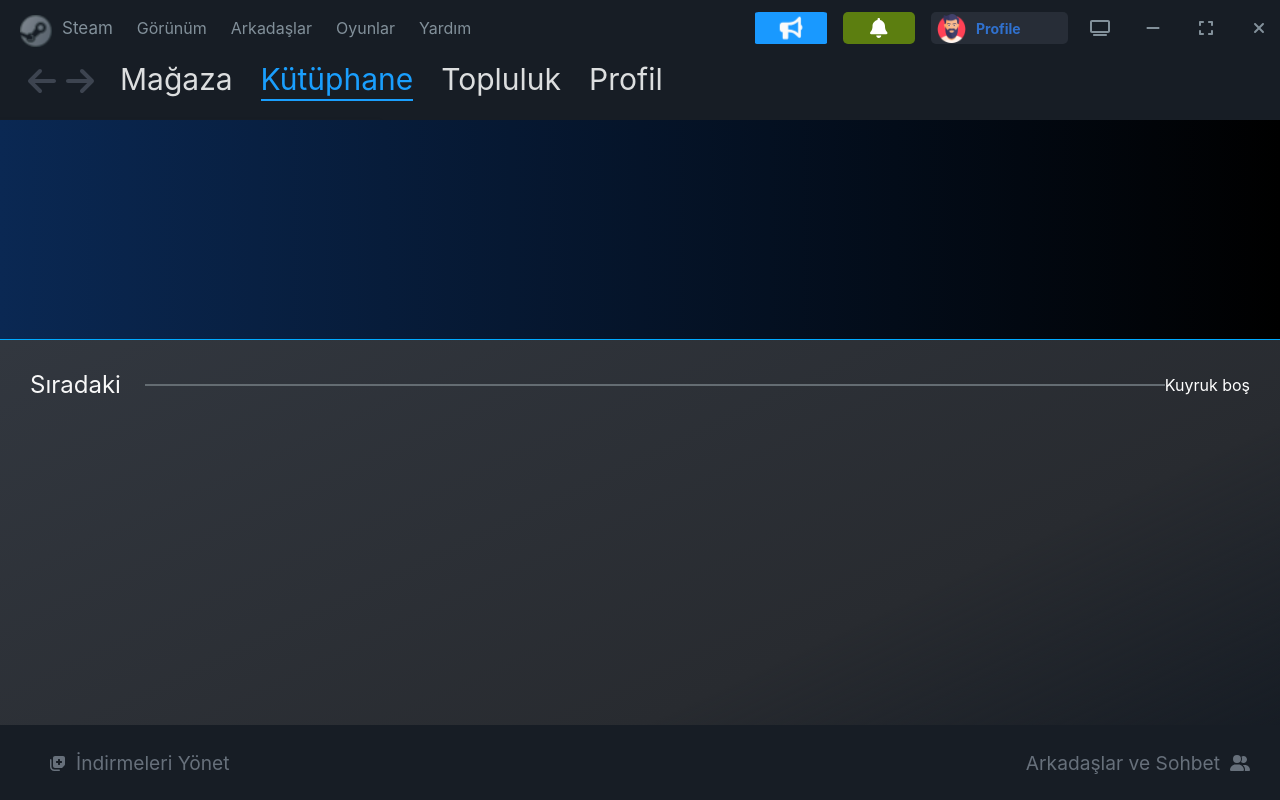
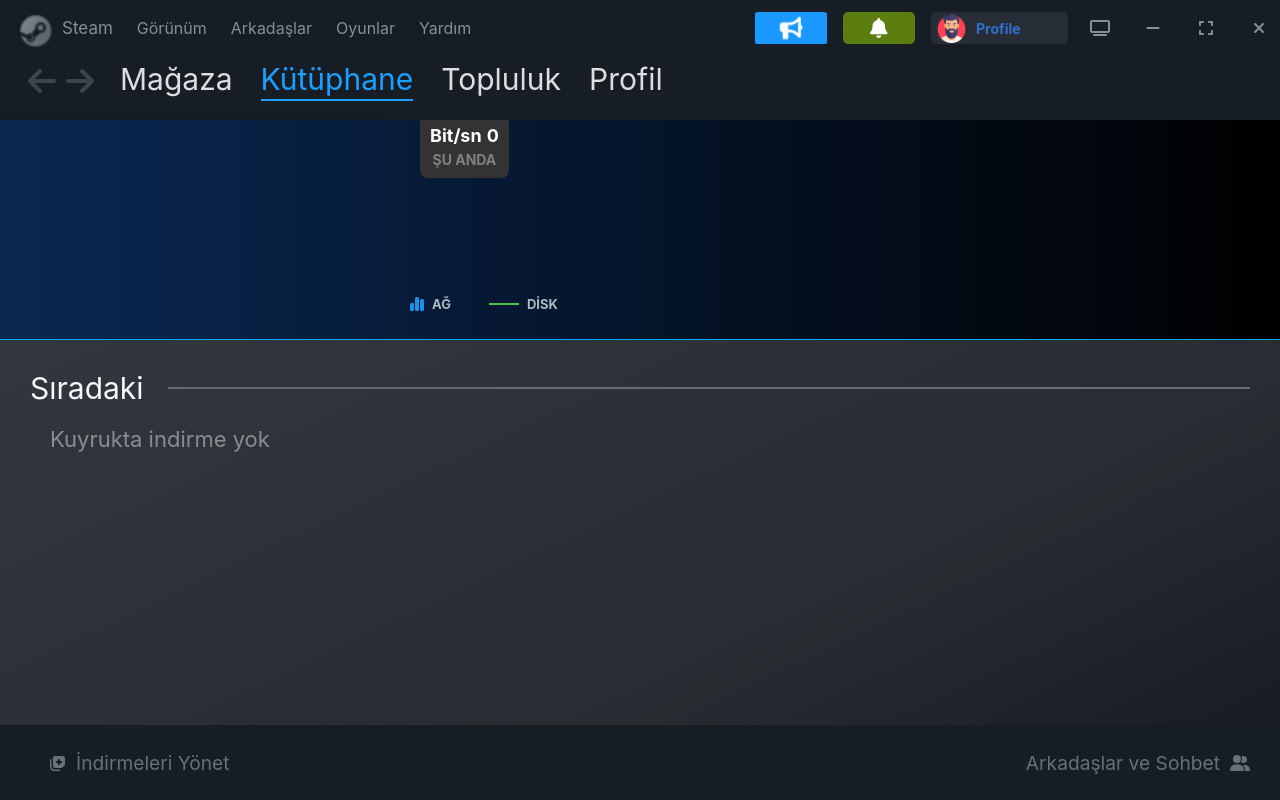
Before and after one commit to Kocayilmaz/SteamClone, a React (Create React App) app: page /downloads in a window 1280 px wide. Built offline with nearby package versions, Linux system fonts and the light colour scheme; data requests are answered from the project's data file; grey boxes are pictures that could not be loaded.

Commit message:
add: bit rate slice

```diff
--- a/src/Components/DownloadsPage.js
+++ b/src/Components/DownloadsPage.js
@@ -1,5 +1,4 @@
-import React from "react";
-import "../ScssComponents/DownloadsPage.scss";
+import React, { useEffect } from "react";
 import { useSelector, useDispatch } from "react-redux";
 import { FontAwesomeIcon } from "@fortawesome/react-fontawesome";
 import {
@@ -7,12 +6,19 @@
   faPause,
   faPlay,
   faTimes,
+  faChartSimple,
 } from "@fortawesome/free-solid-svg-icons";
 import {
   toggleDownload,
   resetDownload,
-  setCurrentDownload,
+  completeDownload,
 } from "../Redux/downloadSlice";
+import {
+  startBitRateUpdate,
+  stopBitRateUpdate,
+  resetBitRateOnDownloadComplete,
+} from "../Redux/bitRateSlice";
+import "../ScssComponents/DownloadsPage.scss";
 
 const DownloadsPage = () => {
   const dispatch = useDispatch();
@@ -28,6 +34,7 @@
     (state) => state.download.currentDownload
   );
   const downloadQueue = useSelector((state) => state.download.downloadQueue);
+  const bitRate = useSelector((state) => state.bitRate.value);
 
   const totalDownloadTime = 14;
   const gameSizeInGB = gameDetailPageSelectedGame?.size / 1024;
@@ -43,14 +50,29 @@
     return `${String(mins).padStart(2, "0")}:${String(secs).padStart(2, "0")}`;
   };
 
+  useEffect(() => {
+    if (currentDownload) {
+      if (!isPaused) {
+        const stopBitRateUpdateFunc = dispatch(startBitRateUpdate());
+        return () => stopBitRateUpdateFunc();
+      } else {
+        dispatch(stopBitRateUpdate()); // Stop bit rate updates if paused
+      }
+    }
+  }, [currentDownload, isPaused, dispatch]);
+
+  useEffect(() => {
+    if (downloadProgress === 100) {
+      dispatch(completeDownload());
+      dispatch(resetBitRateOnDownloadComplete()); // Reset bit rate when download completes
+    }
+  }, [downloadProgress, dispatch]);
+
   const downloadedSize = (downloadProgress / 100) * gameSizeInGB;
   const formattedSize = `${downloadedSize.toFixed(2)} GB`;
   const totalSize = `${gameSizeInGB?.toFixed(2)} GB`;
   const queueSizeInGB = downloadQueue.map(
     (game) => `${(game?.size / 1024).toFixed(2)} GB`
-  );
-  const GraficqueueSizeInGB = downloadQueue.map((game) =>
-    (game?.size / 1024).toFixed(2)
   );
 
   const handleStopButtonClick = () => {
@@ -61,9 +83,9 @@
     dispatch(resetDownload());
     dispatch(toggleDownload());
   };
+
   const lineChartPoints = [
     { x: 10, y: 100 },
-
     { x: 20, y: 100 - downloadProgress / 2 + Math.sin(10) * 10 },
     { x: 30, y: 100 - downloadProgress / 2.2 + Math.sin(20) * 20 },
     { x: 40, y: 100 - downloadProgress / 2.5 + Math.sin(30) * 30 },
@@ -97,6 +119,7 @@
       />
     );
   });
+
   const waveChartPath = `M0,50 C20,${
     50 - downloadProgress / 5 + Math.sin(downloadProgress / 10) * 10
   } 40,${50 - downloadProgress / 4 + Math.sin(downloadProgress / 20) * 20} 60,${
@@ -110,6 +133,34 @@
   return (
     <div className="downloads-page">
       <div className="top-container">
+        <div className="right-info">
+          <div className="top-section">
+            <div className="info-box">
+              <div className="info-header">
+                <span>Bit/sn</span>
+                <span className="info-number">{bitRate}</span>
+              </div>
+              <div className="info-subheader">ŞU ANDA</div>
+            </div>
+          </div>
+          <div className="bottom-section">
+            <div className="network-info">
+              <div className="network-cont">
+                <i className="fa-solid fa-chart-simple">
+                  <FontAwesomeIcon
+                    icon={faChartSimple}
+                    style={{ color: "#1891e9" }}
+                  />
+                </i>
+                <span className="network-text">AĞ</span>
+              </div>
+              <div className="disk-cont">
+                <div className="green-line"></div>
+                <span className="disk-text">DİSK</span>
+              </div>
+            </div>
+          </div>
+        </div>
         {currentDownload && (
           <>
             <div
@@ -241,9 +292,11 @@
         </div>
       ) : (
         <div className="separator-section-default">
-          <div className="title">Sıradaki</div>
-          <div className="line"></div>
-          <div className="queue-item-text">Kuyruk boş</div>
+          <div className="ttext">Kuyrukta indirme yok</div>
+          <div className="title">
+            <div className="line"></div>
+            <div className="theader">Sıradaki</div>
+          </div>
         </div>
       )}
     </div>
--- /dev/null
+++ b/src/Redux/bitRateSlice.js
@@ -0,0 +1,39 @@
+import { createSlice } from "@reduxjs/toolkit";
+
+const bitRateSlice = createSlice({
+  name: "bitRate",
+  initialState: {
+    value: 0,
+  },
+  reducers: {
+    setBitRate: (state, action) => {
+      state.value = action.payload;
+    },
+    resetBitRate: (state) => {
+      state.value = 0;
+    },
+  },
+});
+
+export const { setBitRate, resetBitRate } = bitRateSlice.actions;
+
+export const startBitRateUpdate = () => (dispatch, getState) => {
+  if (getState().download.currentDownload) {
+    const interval = setInterval(() => {
+      const newBitRate = (Math.random() * (30 - 20) + 20).toFixed(2);
+      dispatch(setBitRate(newBitRate));
+    }, 2000);
+
+    return () => clearInterval(interval);
+  }
+};
+
+export const stopBitRateUpdate = () => (dispatch) => {
+  // This action can be used to stop the bit rate updates.
+};
+
+export const resetBitRateOnDownloadComplete = () => (dispatch) => {
+  dispatch(resetBitRate());
+};
+
+export default bitRateSlice.reducer;
--- a/src/Redux/downloadSlice.js
+++ b/src/Redux/downloadSlice.js
@@ -2,6 +2,7 @@
 import axios from "axios";
 import { fetchAndFilterGamesByCategory } from "./searchSlice";
 import { fetchDownloadedGames } from "./downloadedGamesSlice";
+import { resetBitRateOnDownloadComplete } from "./bitRateSlice"; // Import the bitRate actions
 
 const initialState = {
   downloadProgress: 0,
@@ -72,6 +73,7 @@
               dispatch(startDownloadThunk({ id: nextGame.id }));
             }
 
+            dispatch(resetBitRateOnDownloadComplete()); // Reset bit rate when download completes
             resolve(progress);
           } else {
             dispatch(updateDownloadProgress(progress));
@@ -103,15 +105,11 @@
     },
     resetDownload(state) {
       state.isDownloading = false;
-      state.isPaused = !state.isPaused;
+      state.isPaused = false; // Fix the toggle state on reset
       state.downloadProgress = 0;
       state.gameDetailPageSelectedGame = null;
       state.currentDownload = null;
     },
-    NextGame1(state, action) {
-      state.isDownloading = true;
-    },
-
     updateDownloadQueue(state, action) {
       state.downloadQueue = action.payload;
     },
@@ -143,7 +141,6 @@
         state.isPaused = false;
         state.currentDownload = null;
       })
-
       .addCase(startDownloadThunk.rejected, (state) => {
         state.isDownloading = false;
         state.downloadProgress = 0;
@@ -158,12 +155,10 @@
 export const {
   updateDownloadProgress,
   setGameDetailPageSelectedGame,
-  NextGame1,
   toggleDownload,
   resetDownload,
   removeFromQueue,
   completeDownload,
-  addToQueue,
   updateDownloadQueue,
   setCurrentDownload,
 } = downloadSlice.actions;
--- a/src/Redux/store.js
+++ b/src/Redux/store.js
@@ -3,6 +3,7 @@
 import searchReducer from "./searchSlice";
 import downloadReducer from "./downloadSlice";
 import downloadedGamesReducer from "./downloadedGamesSlice";
+import bitRateReducer from "./bitRateSlice";
 
 export const store = configureStore({
   reducer: {
@@ -10,5 +11,6 @@
     search: searchReducer,
     download: downloadReducer,
     downloadedGames: downloadedGamesReducer,
+    bitRate: bitRateReducer,
   },
 });
--- a/src/ScssComponents/DownloadsPage.scss
+++ b/src/ScssComponents/DownloadsPage.scss
@@ -23,10 +23,109 @@
     justify-content: center;
     align-items: center;
     color: #ffffff;
-    font-size: 24px;
+
     font-weight: bold;
     position: relative;
     background: linear-gradient(to right, #0a2853, #000000 100%, transparent);
+
+    .right-info {
+      position: absolute;
+      top: -15px;
+      right: 20px;
+      z-index: 4;
+      display: flex;
+      flex-direction: column;
+      align-items: flex-start;
+      justify-content: space-between;
+      height: 100%;
+      width: 850px;
+      .top-section {
+        display: flex;
+        justify-content: space-between;
+        padding: 10px;
+      }
+
+      .info-box {
+        background-color: #333;
+        padding: 10px;
+        border-radius: 8px;
+        flex: 1;
+        margin-right: 10px;
+        text-align: center;
+        color: white;
+      }
+
+      .info-box:last-child {
+        margin-right: 0;
+      }
+
+      .info-header {
+        display: flex;
+        justify-content: center;
+        align-items: center;
+        font-size: 18px;
+        color: white;
+      }
+
+      .info-number {
+        margin-left: 5px;
+        font-weight: bold;
+        font-size: 18px;
+      }
+
+      .info-subheader {
+        font-size: 14px;
+        color: grey;
+        margin-top: 5px;
+      }
+
+      .bottom-section {
+        display: flex;
+
+        flex-direction: row;
+        gap: 15px;
+        width: 100%;
+        height: 40%;
+
+        .network-info {
+          display: flex;
+          align-items: center;
+          padding-top: 45px;
+          flex-direction: row;
+          gap: 30px;
+
+          .network-cont {
+            display: flex;
+            align-items: center;
+
+            .network-text {
+              color: #a8bcbf;
+              font-size: 13px;
+              margin-left: 8px;
+              margin-right: 8px;
+            }
+          }
+          .disk-cont {
+            display: flex;
+            align-items: center;
+
+            .green-line {
+              height: 2px;
+              width: 30px;
+
+              background-color: #59bf40;
+            }
+
+            .disk-text {
+              font-size: 13px;
+              margin-left: 8px;
+              margin-right: 8px;
+              color: #a8bcbf;
+            }
+          }
+        }
+      }
+    }
 
     .left-photo {
       position: absolute;
@@ -331,7 +430,7 @@
     padding-bottom: 20px;
 
     .stitle {
-      font-size: 24px;
+      font-size: 30px;
       color: #f8f8f8;
       margin-right: 24px;
     }
@@ -345,19 +444,30 @@
 
   .separator-section-default {
     display: flex;
-    align-items: center;
     padding: 30px;
+    flex-direction: column-reverse;
 
     .title {
-      font-size: 24px;
-      color: #f8f8f8;
-      margin-right: 24px;
+      display: flex;
+      flex-direction: row-reverse;
+      padding-right: 0;
+      width: -webkit-fill-available;
+      align-items: center;
+      .theader {
+        margin-right: 24px;
+        font-size: 30px;
+        color: #f8f8f8;
+      }
+      .line {
+        flex: 1;
+        height: 2px;
+        background-color: #646c72;
+      }
     }
-
-    .line {
-      height: 2px;
-      background-color: #646c72;
-      flex: 1;
+    .ttext {
+      font-size: 22px;
+      color: #8b8c8d;
+      padding: 20px;
     }
   }
 }
```
